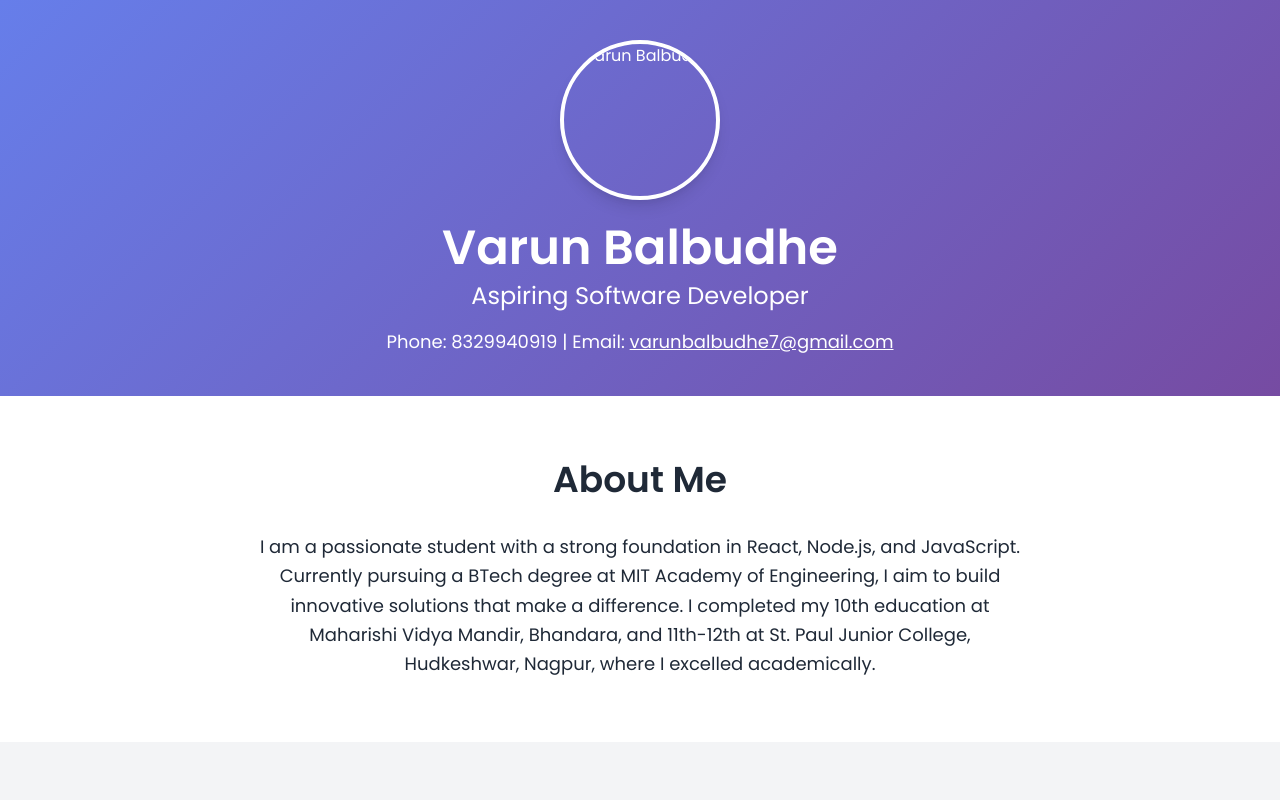
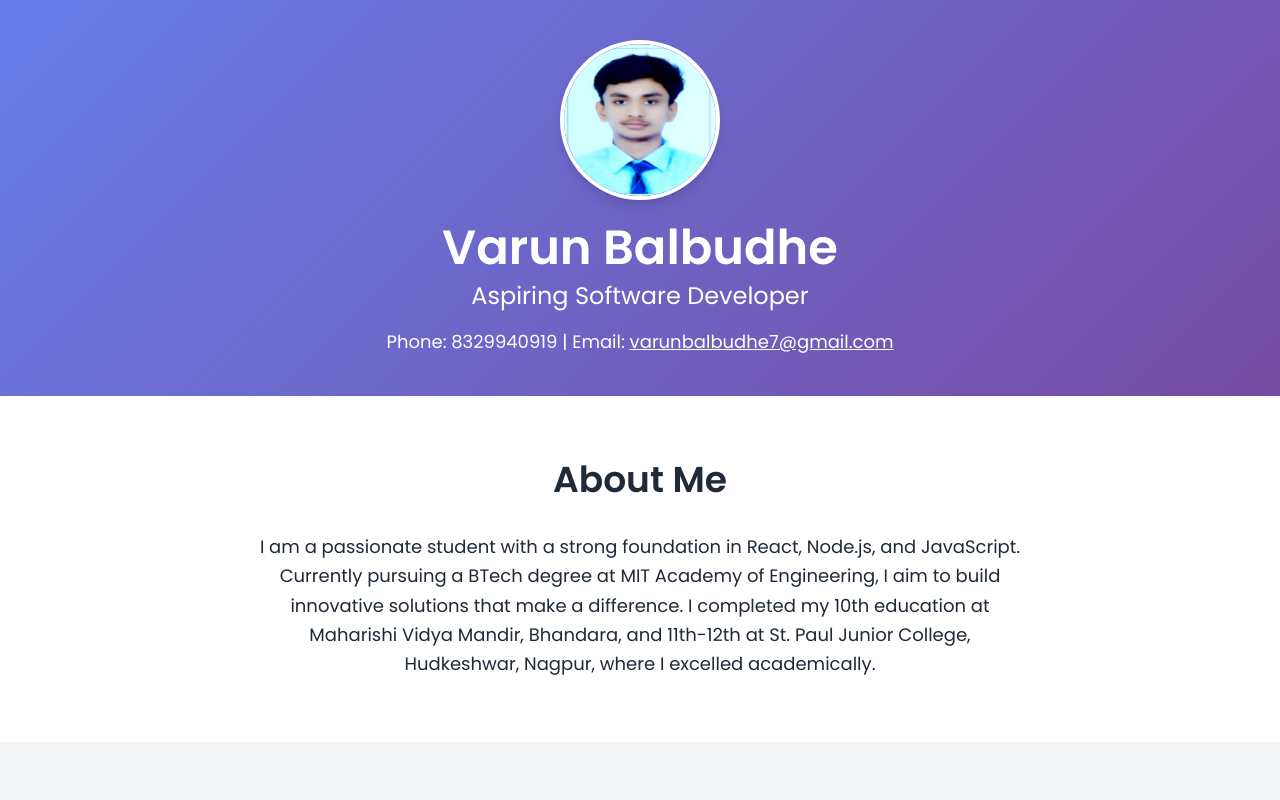
Before and after one commit to vrbalbudhe/resume, a plain HTML site: page index.html in a window 1280 px wide. Shown: the top 800 px of the page. Drawn offline with nearby package versions, Linux system fonts and the light colour scheme; the site is published under a folder, as on GitHub Pages, so addresses that start at the root find nothing.

Commit message:
Update index.html

```diff
--- a/index.html
+++ b/index.html
@@ -30,7 +30,7 @@
       <div class="container mx-auto flex flex-col items-center text-center">
         <!-- Personal Image -->
         <img
-          src="/Varun.jpg"
+          src="Varun.jpg"
           alt="Varun Balbudhe"
           class="w-40 h-40 rounded-full border-4 border-white shadow-lg mb-6"
         />
```
